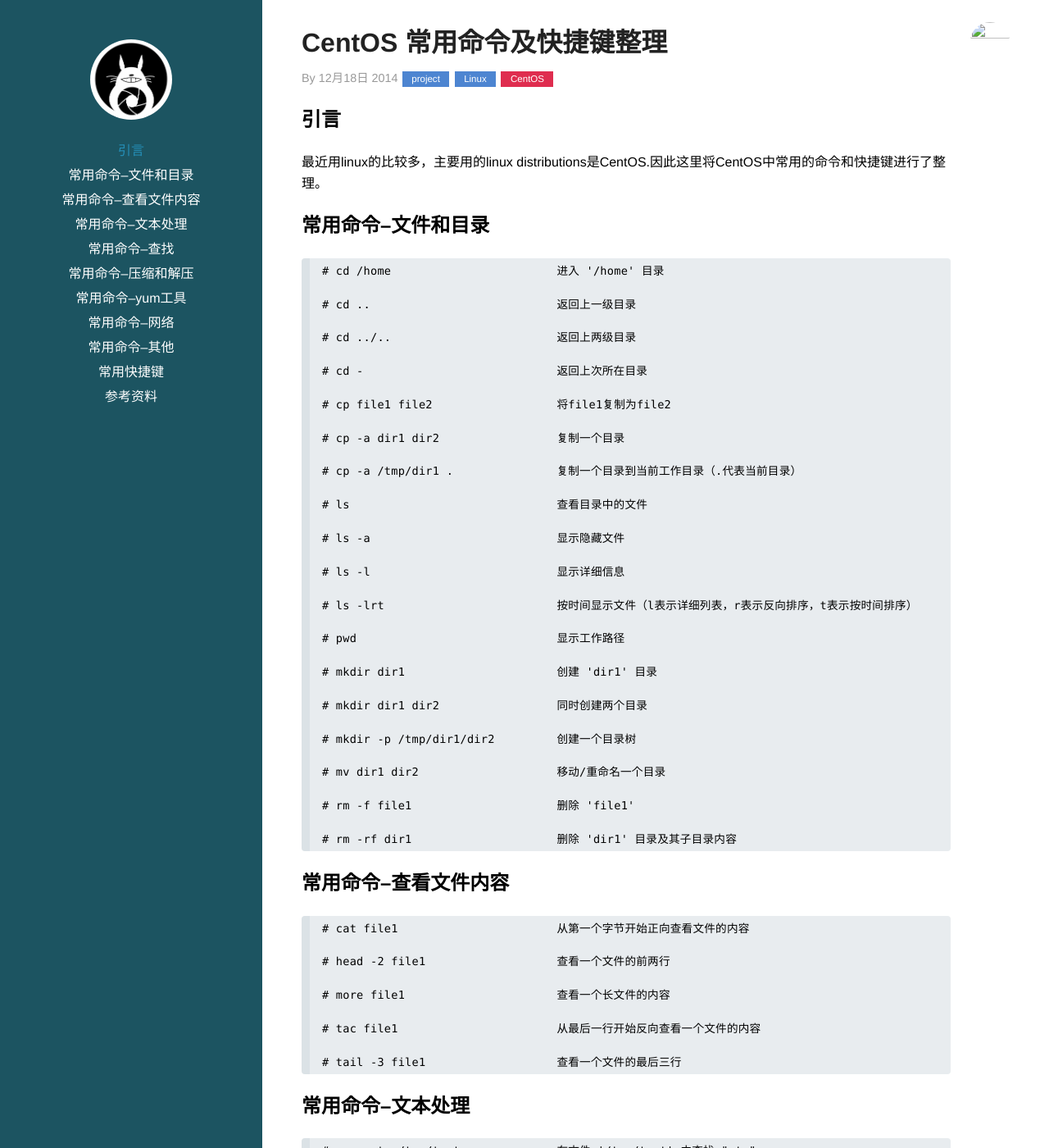
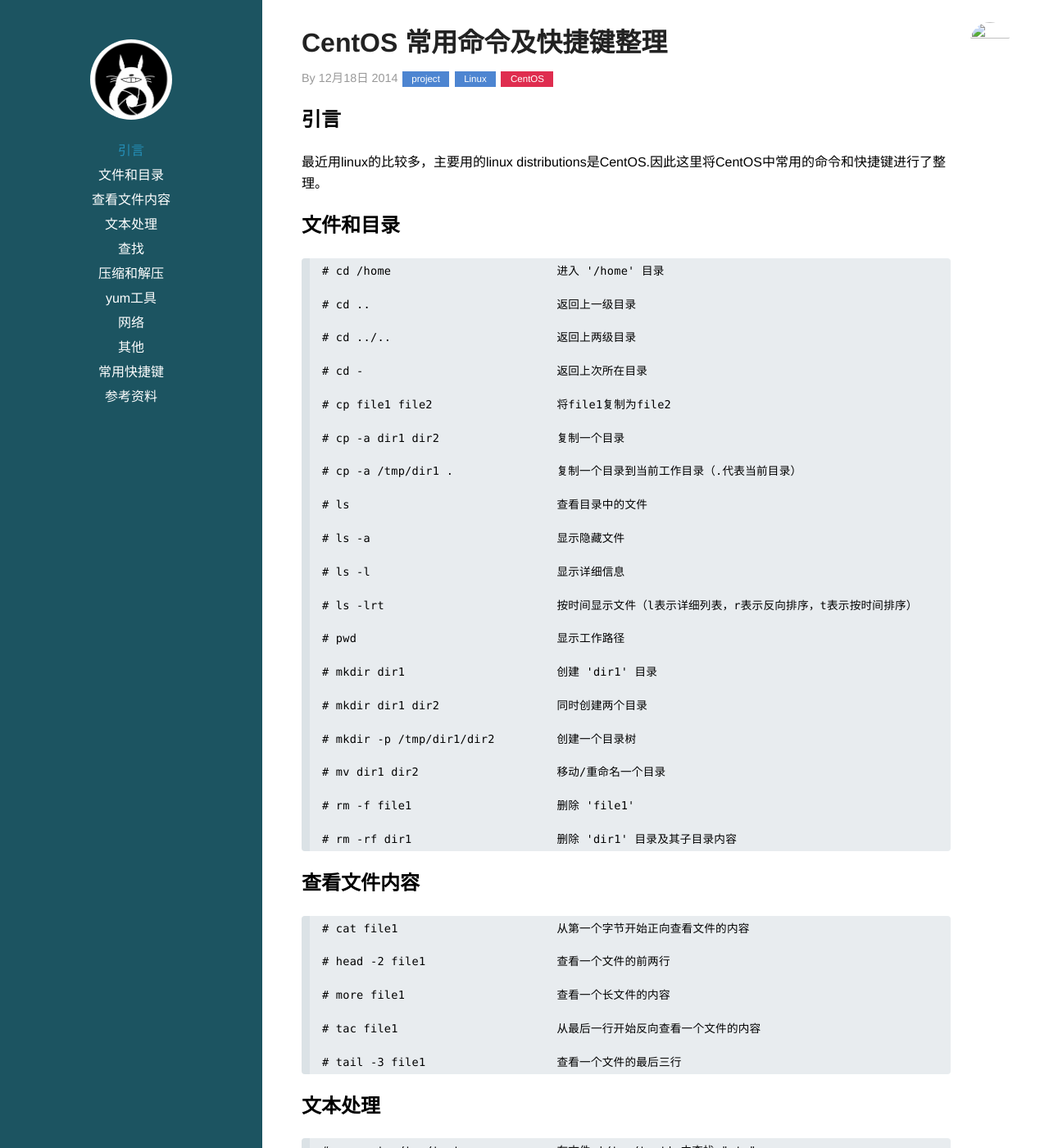
Before and after one commit to hexo2hexo/xwzpp.github.io, a Jekyll site: the page built from _posts/2014-12-18-CentOS-Command.md, in a window 1280 px wide and 1400 px high. Shown: the whole window at 82% size. Built offline with Jekyll 4.4.1, drawn with Linux system fonts in a browser that asks for light colours; Markdown is read by kramdown in place of the engine named in the settings; comment, search, counter and statistics services are not loaded; some of the changed text lies outside the part shown.

Commit message:
2014-12-15

```diff
--- a/_posts/2014-12-18-CentOS-Command.md
+++ b/_posts/2014-12-18-CentOS-Command.md
@@ -12,7 +12,7 @@
 
 <!-- more -->
 
-##常用命令--文件和目录
+##文件和目录
 	# cd /home                        进入 '/home' 目录
 
 	# cd ..                           返回上一级目录
@@ -49,7 +49,7 @@
 
 	# rm -rf dir1                     删除 'dir1' 目录及其子目录内容
 
-##常用命令--查看文件内容
+##查看文件内容
 	# cat file1                       从第一个字节开始正向查看文件的内容
 
 	# head -2 file1                   查看一个文件的前两行
@@ -60,7 +60,7 @@
 
 	# tail -3 file1                   查看一个文件的最后三行
 
-##常用命令--文本处理
+##文本处理
 
 	# grep str /tmp/test              在文件 '/tmp/test' 中查找 "str"
 
@@ -74,7 +74,7 @@
 
 	# sdiff file1 file2               以对比的方式显示两个文件的不同
 
-##常用命令--查找
+##查找
 	# find / -name file1              从 '/' 开始进入根文件系统查找文件和目录
 
 	# find / -user user1              查找属于用户 'user1' 的文件和目录
@@ -93,7 +93,7 @@
 
 	# find -maxdepth 1 -type f | xargs grep -F 'expr'   在当前目录中查找 'expr'
 
-##常用命令--压缩和解压
+##压缩和解压
 	# bzip2 file1                            压缩 file1
 
 	# bunzip2 file1.bz2                      解压 file1.bz2
@@ -124,7 +124,7 @@
 
 	# unzip test.zip -d /tmp/                解压一个zip格式的压缩包到 /tmp 目录
 
-##常用命令--yum工具
+##yum工具
 	# yum -y install [package]               下载并安装一个rpm包
 
 	# yum localinstall [package.rpm]         安装一个rpm包，使用你自己的软件仓库解决所有依赖关系
@@ -145,7 +145,7 @@
 
 	# yum clean all                          删除所有缓存的包和头文件
 
-##常用命令--网络
+##网络
 	# ifconfig eth0                                                                       显示一个以太网卡的配置
 
 	# ifconfig eth0 192.168.1.1 netmask 255.255.255.0   配置网卡的IP地址
@@ -160,7 +160,7 @@
 
 	# ip addr show                                      显示网卡的IP地址
 
-##常用命令--其他
+##其他
 	# su -                            切换到root权限（与su有区别）
 
 	# shutdown -h now                 关机
```
